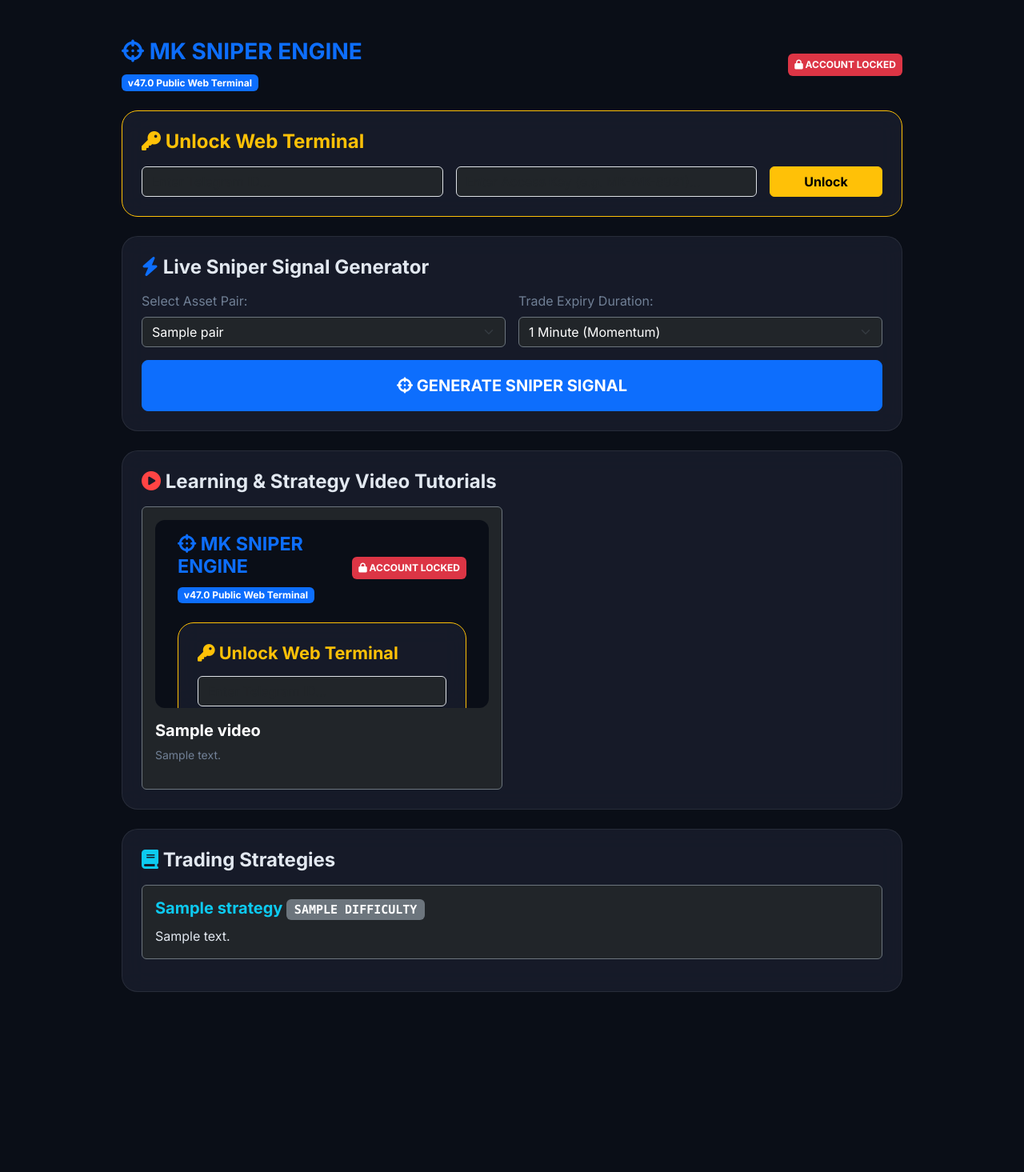
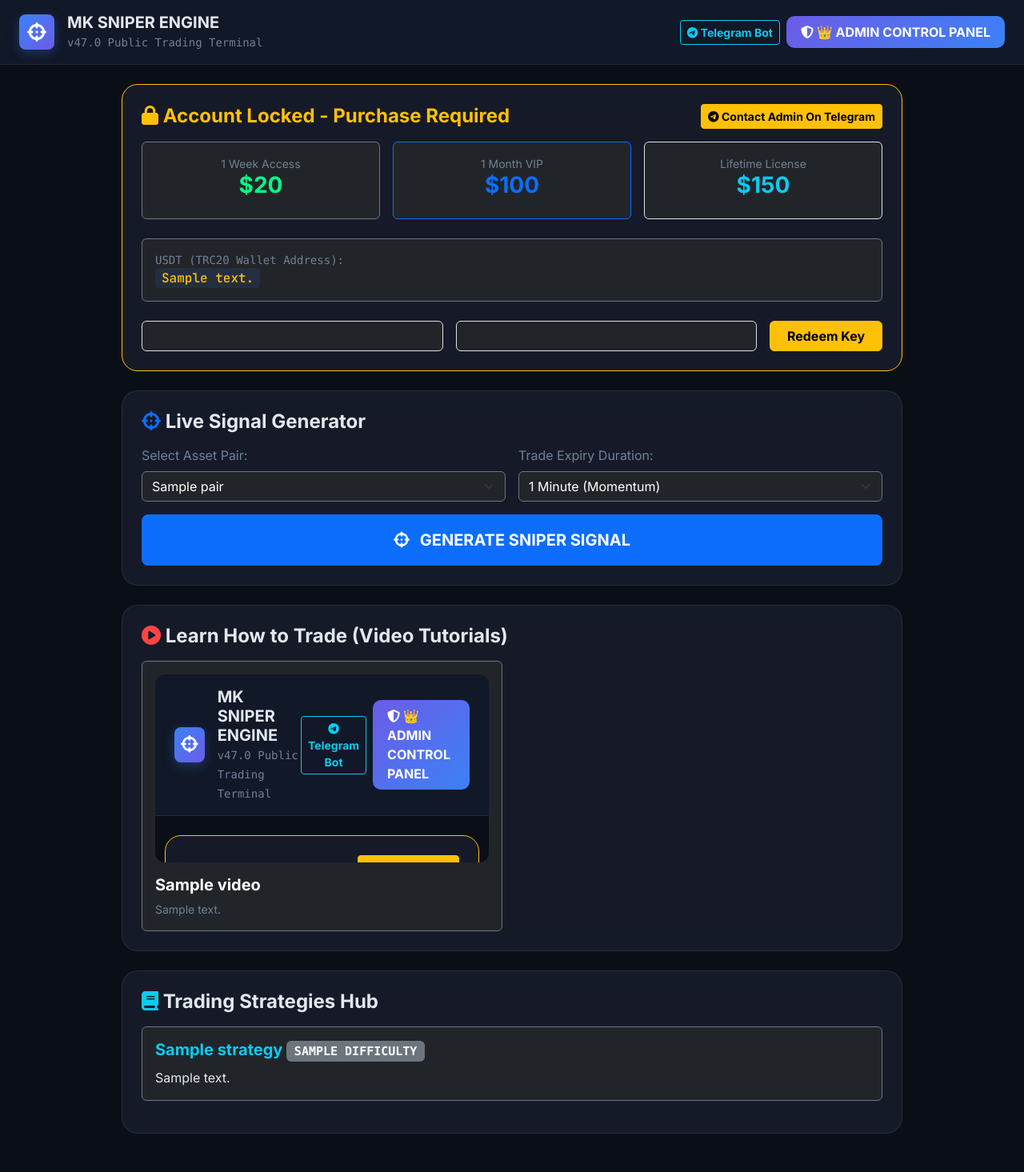
Before and after one commit to Mkyou-lab/appbot1, a Python web app: template templates/terminal.html in a window 1280 px wide. Shown: the whole page at 80% size. Before the commit the page ends 1240 px from the top, so only its background shows below. Run offline with Jinja, Linux system fonts and the light colour scheme; the template is opened without the code that fills it: most values are stand-ins (such as "Sample title", 1, 10 or a date in 2020).

Commit message:
Update terminal.html

```diff
--- a/templates/terminal.html
+++ b/templates/terminal.html
@@ -3,13 +3,14 @@
 <head>
     <meta charset="UTF-8">
     <meta name="viewport" content="width=device-width, initial-scale=1.0">
-    <title>MK SNIPER v47.0 - Web Trading Terminal</title>
+    <title>MK SNIPER v47.0 - Public Trading Portal</title>
     <link href="https://cdn.jsdelivr.net/npm/bootstrap@5.3.2/dist/css/bootstrap.min.css" rel="stylesheet">
     <link href="https://cdnjs.cloudflare.com/ajax/libs/font-awesome/6.5.1/css/all.min.css" rel="stylesheet">
     <link href="https://fonts.googleapis.com/css2?family=Inter:wght@300;400;600;700;800&family=JetBrains+Mono:wght@500;700&display=swap" rel="stylesheet">
     <link rel="stylesheet" href="{{ url_for('static', filename='css/dashboard.css') }}">
     <style>
         body { background: #0a0e17; color: #e2e8f0; font-family: 'Inter', sans-serif; }
+        .top-nav { background: #111827; border-bottom: 1px solid rgba(255,255,255,0.08); padding: 16px 24px; }
         .terminal-card { background: rgba(26, 31, 46, 0.8); border: 1px solid rgba(255,255,255,0.08); border-radius: 20px; padding: 24px; margin-bottom: 24px; backdrop-filter: blur(15px); }
         .signal-display { background: #111827; border: 2px solid #3b82f6; border-radius: 16px; padding: 30px; text-align: center; margin-top: 20px; }
         .action-badge { font-size: 36px; font-weight: 800; letter-spacing: 2px; }
@@ -17,25 +18,27 @@
         .action-put { color: #ff4444; text-shadow: 0 0 20px rgba(255,68,68,0.4); }
         .video-box { position: relative; padding-bottom: 56.25%; height: 0; overflow: hidden; border-radius: 12px; }
         .video-box iframe { position: absolute; top: 0; left: 0; width: 100%; height: 100%; border: none; }
+        .admin-btn-header { background: linear-gradient(135deg, #6c5ce7, #3b82f6); border: none; color: white; font-weight: 700; padding: 8px 18px; border-radius: 10px; text-decoration: none; }
+        .admin-btn-header:hover { color: white; box-shadow: 0 0 20px rgba(108,92,231,0.4); }
     </style>
 </head>
-<body class="p-3 p-md-5">
-    <div class="container" style="max-width: 1000px;">
-        <!-- Header -->
-        <div class="d-flex justify-content-between align-items-center mb-4">
+<body>
+    <!-- TOP NAVIGATION BAR WITH ADMIN ACCESS LINK -->
+    <header class="top-nav d-flex justify-content-between align-items-center">
+        <div class="d-flex align-items-center gap-3">
+            <div class="logo-icon bg-primary text-white p-2 rounded-3 fs-4"><i class="fas fa-crosshairs"></i></div>
             <div>
-                <h1 class="h3 fw-bold text-primary"><i class="fas fa-crosshairs"></i> MK SNIPER ENGINE</h1>
-                <span class="badge bg-primary">v47.0 Public Web Terminal</span>
-            </div>
-            <div>
-                {% if user and user.has_active_subscription() %}
-                <span class="badge bg-success p-2"><i class="fas fa-check-circle"></i> ACTIVE: {{ user.plan | upper }}</span>
-                {% else %}
-                <span class="badge bg-danger p-2"><i class="fas fa-lock"></i> ACCOUNT LOCKED</span>
-                {% endif %}
+                <h1 class="h5 mb-0 fw-bold">MK SNIPER ENGINE</h1>
+                <span class="text-muted small font-monospace">v47.0 Public Trading Terminal</span>
             </div>
         </div>
+        <div class="d-flex align-items-center gap-2">
+            <a href="https://t.me/{{ admin_username.replace('@', '') }}" target="_blank" class="btn btn-outline-info btn-sm fw-bold"><i class="fab fa-telegram"></i> Telegram Bot</a>
+            <a href="{{ url_for('dash.login') }}" class="admin-btn-header btn-sm"><i class="fas fa-shield-halved"></i> 👑 ADMIN CONTROL PANEL</a>
+        </div>
+    </header>
 
+    <div class="container py-4" style="max-width: 1000px;">
         {% with messages = get_flashed_messages(with_categories=true) %}
         {% if messages %}
         {% for category, message in messages %}
@@ -47,10 +50,40 @@
         {% endif %}
         {% endwith %}
 
-        <!-- LOGIN / REDEEM KEY BAR -->
+        <!-- LOCKED USER PAYMENT & ACCESS KEY BAR -->
         {% if not user or not user.has_active_subscription() %}
         <div class="terminal-card border-warning">
-            <h4 class="text-warning fw-bold mb-3"><i class="fas fa-key"></i> Unlock Web Terminal</h4>
+            <div class="d-flex justify-content-between align-items-center mb-3">
+                <h4 class="text-warning fw-bold mb-0"><i class="fas fa-lock"></i> Account Locked - Purchase Required</h4>
+                <a href="https://t.me/{{ admin_username.replace('@', '') }}" target="_blank" class="btn btn-warning btn-sm fw-bold"><i class="fab fa-telegram"></i> Contact Admin On Telegram</a>
+            </div>
+
+            <div class="row g-3 mb-4">
+                <div class="col-md-4">
+                    <div class="bg-dark p-3 rounded border border-secondary text-center">
+                        <div class="text-muted small">1 Week Access</div>
+                        <div class="h3 fw-bold text-success">$20</div>
+                    </div>
+                </div>
+                <div class="col-md-4">
+                    <div class="bg-dark p-3 rounded border border-primary text-center">
+                        <div class="text-muted small">1 Month VIP</div>
+                        <div class="h3 fw-bold text-primary">$100</div>
+                    </div>
+                </div>
+                <div class="col-md-4">
+                    <div class="bg-dark p-3 rounded border border-purple text-center">
+                        <div class="text-muted small">Lifetime License</div>
+                        <div class="h3 fw-bold text-info">$150</div>
+                    </div>
+                </div>
+            </div>
+
+            <div class="bg-dark p-3 rounded mb-4 font-monospace border border-secondary">
+                <div class="text-muted small">USDT (TRC20 Wallet Address):</div>
+                <code class="fs-6 text-warning">{{ usdt_address }}</code>
+            </div>
+
             <form action="{{ url_for('dash.web_login') }}" method="POST" class="row g-3">
                 <div class="col-md-5">
                     <input type="text" name="telegram_id" class="form-control bg-dark text-white" placeholder="Enter Telegram ID..." required>
@@ -59,15 +92,22 @@
                     <input type="text" name="key" class="form-control bg-dark text-white" placeholder="Enter Access Key (e.g. MK-WK-8921)...">
                 </div>
                 <div class="col-md-2">
-                    <button type="submit" class="btn btn-warning w-100 fw-bold">Unlock</button>
+                    <button type="submit" class="btn btn-warning w-100 fw-bold">Redeem Key</button>
                 </div>
             </form>
         </div>
+        {% else %}
+        <div class="alert alert-success d-flex justify-content-between align-items-center p-3 rounded-4 mb-4">
+            <div>
+                <i class="fas fa-check-circle me-2"></i> <strong>ACTIVE SUBSCRIBER:</strong> Welcome ID <code>{{ user.telegram_id }}</code> ({{ user.plan | upper }} Plan)
+            </div>
+            <span class="badge bg-success font-monospace">UNLOCKED</span>
+        </div>
         {% endif %}
 
-        <!-- LIVE SIGNAL GENERATOR -->
+        <!-- LIVE SIGNAL GENERATOR ENGINE -->
         <div class="terminal-card">
-            <h4 class="fw-bold mb-3"><i class="fas fa-bolt text-primary"></i> Live Sniper Signal Generator</h4>
+            <h4 class="fw-bold mb-3"><i class="fas fa-crosshairs text-primary"></i> Live Signal Generator</h4>
             <div class="row g-3 mb-3">
                 <div class="col-md-6">
                     <label class="form-label text-muted">Select Asset Pair:</label>
@@ -90,13 +130,12 @@
                     </select>
                 </div>
             </div>
-            <button onclick="generateSignal()" class="btn btn-primary btn-lg w-100 fw-bold py-3"><i class="fas fa-crosshairs"></i> GENERATE SNIPER SIGNAL</button>
+            <button onclick="generateSignal()" class="btn btn-primary btn-lg w-100 fw-bold py-3"><i class="fas fa-crosshairs me-2"></i> GENERATE SNIPER SIGNAL</button>
 
-            <!-- SIGNAL OUTPUT DISPLAY -->
             <div id="signalOutput" class="signal-display" style="display: none;">
                 <div id="scanningState">
                     <i class="fas fa-spinner fa-spin fa-2x text-primary mb-2"></i>
-                    <p class="mb-0 text-muted">Analyzing Wave Confluences & Volume Regimes...</p>
+                    <p class="mb-0 text-muted">Scanning Wave Confluences & Volume Regimes...</p>
                 </div>
                 <div id="resultState" style="display: none;">
                     <div id="actionBadge" class="action-badge mb-2">CALL ⬆️</div>
@@ -105,15 +144,15 @@
                     <div class="text-start bg-dark p-3 rounded border border-secondary font-monospace small">
                         <div>⏰ Entry Time: <span id="resTime">--:--:--</span></div>
                         <div>🛡 Support MG1: Active</div>
-                        <div>⚡ Regime: Dynamic Momentum Overlay</div>
+                        <div>⚡ Regime: Dynamic Wave Confluence</div>
                     </div>
                 </div>
             </div>
         </div>
 
-        <!-- PLAYABLE TRAINING VIDEOS -->
+        <!-- EMBEDDABLE TRAINING VIDEOS SECTION -->
         <div id="videos" class="terminal-card">
-            <h4 class="fw-bold mb-3"><i class="fas fa-play-circle text-danger"></i> Learning & Strategy Video Tutorials</h4>
+            <h4 class="fw-bold mb-3"><i class="fas fa-play-circle text-danger"></i> Learn How to Trade (Video Tutorials)</h4>
             <div class="row g-4">
                 {% for v in videos %}
                 <div class="col-md-6">
@@ -122,7 +161,7 @@
                             <iframe src="{{ v.embed_url }}" allowfullscreen></iframe>
                         </div>
                         <h5 class="fw-bold text-white">{{ v.title }}</h5>
-                        <p class="text-muted small">{{ v.description }}</p>
+                        <p class="text-muted small mb-0">{{ v.description }}</p>
                     </div>
                 </div>
                 {% endfor %}
@@ -131,7 +170,7 @@
 
         <!-- STRATEGIES HUB -->
         <div class="terminal-card">
-            <h4 class="fw-bold mb-3"><i class="fas fa-book text-info"></i> Trading Strategies</h4>
+            <h4 class="fw-bold mb-3"><i class="fas fa-book text-info"></i> Trading Strategies Hub</h4>
             {% for s in strategies %}
             <div class="bg-dark p-3 rounded border border-secondary mb-3">
                 <h5 class="fw-bold text-info">{{ s.title }} <span class="badge bg-secondary font-monospace small">{{ s.difficulty | upper }}</span></h5>
@@ -177,7 +216,7 @@
                 }, 1200);
             })
             .catch(() => {
-                alert("Error connecting to server. Please ensure you are logged in.");
+                alert("Error connecting to server. Please log in with your Telegram ID first.");
                 output.style.display = 'none';
             });
         }
```
